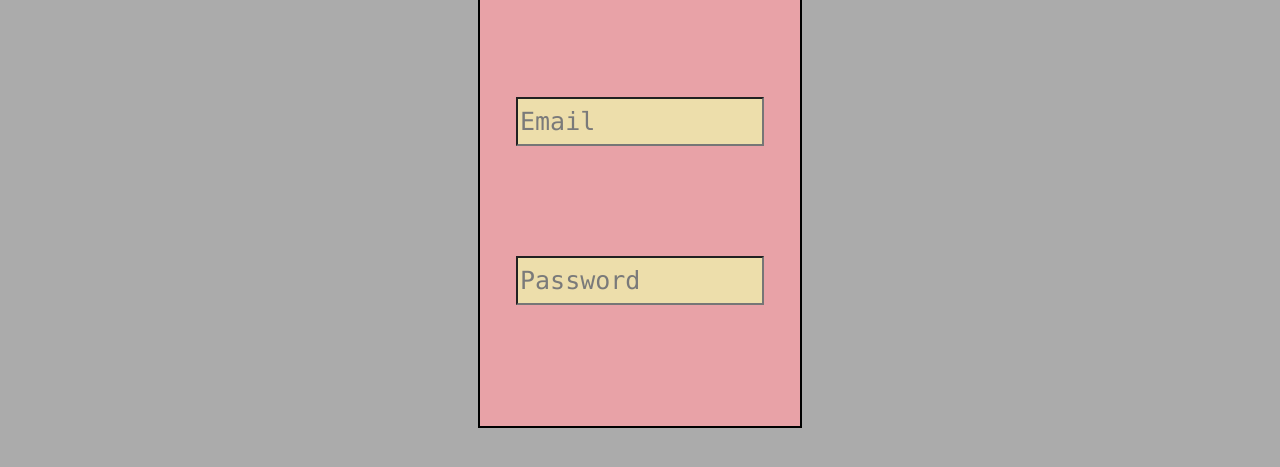
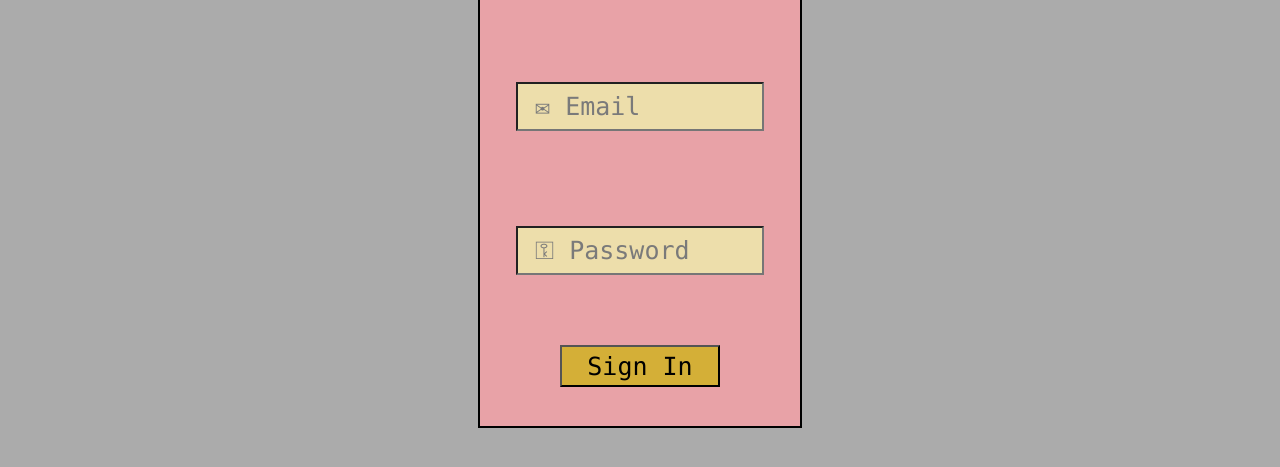
Before and after one commit to dMahan1/Odyssey-Project, a plain HTML site: page src/Signin.html in a window 1280 px wide. Shown: the part 165-632 px from the top of the page. Drawn offline with Linux system fonts and the light colour scheme.

Commit message:
The signin page look beautiful!

```diff
--- a/src/Signin.css
+++ b/src/Signin.css
@@ -2,6 +2,7 @@ body {
     background-color: #ABABAB;
     margin: 0;
     padding: 0;
+
 }
 
 #whole_page {
@@ -41,13 +42,23 @@ body {
     background-color: #EDDEAB;
     width: 75%;
     height: 10%;
-    margin-top: 90px;
+    margin-top: 75px;
     color: black;
     font-size: 25px;
     font-family: Rockwell, monaco, monospace;
 }
 
+#button {
+    background-color: #D4AF37;
+    color: black;
+    width: 50%;
+    height: 10%;
+    margin-top: 50px;
+    font-size: 25px;
+    font-family: Rockwell, monaco, monospace;
+}
+
 ::placeholder {
-    color: #7A7A7A; /* Change to your desired color, e.g., blue, red, hex value, etc. */
+    color: #7A7A7A;
 
 }
--- a/src/Signin.html
+++ b/src/Signin.html
@@ -16,9 +16,11 @@
     <div id="color_block">
         <img id="logo" src="../images/Odyssey-Logo-New.png" width="2039" alt=""/>
     </div>
+
     <div id="signin_background">
-        <label for="email"></label> <input type="email" id="email" name="email" placeholder="Email">
-        <label for="password"></label> <input type="password" id="password" name="password" placeholder="Password">
+        <label for="email"></label> <input type="email" id="email" name="email" placeholder=" &#9993 Email">
+        <label for="password"></label> <input type="password" id="password" name="password" placeholder=" &#9919 Password">
+        <label for="button"></label> <input type="button" id="button" value="Sign In">
     </div>
 
 </div>
```
